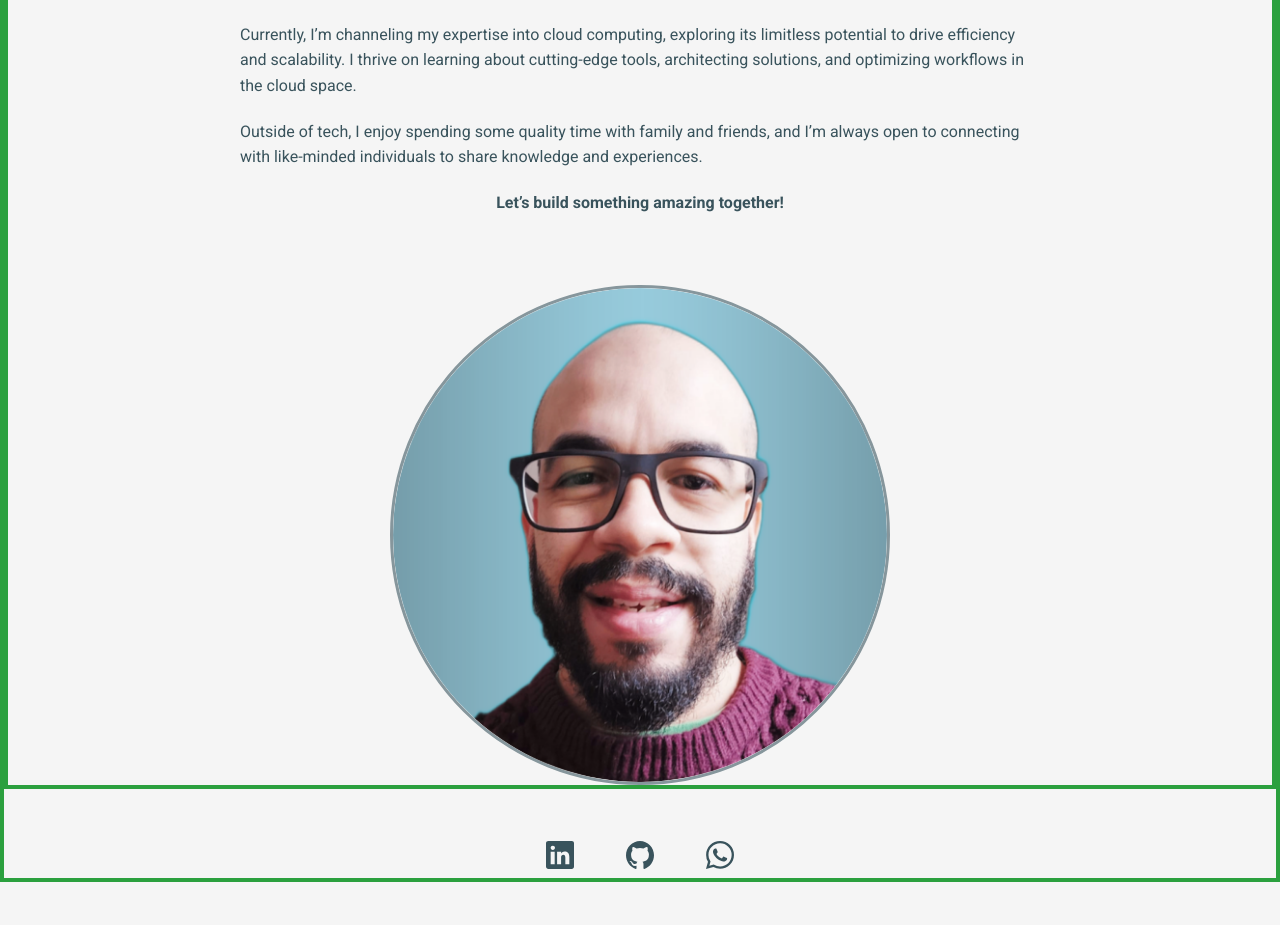
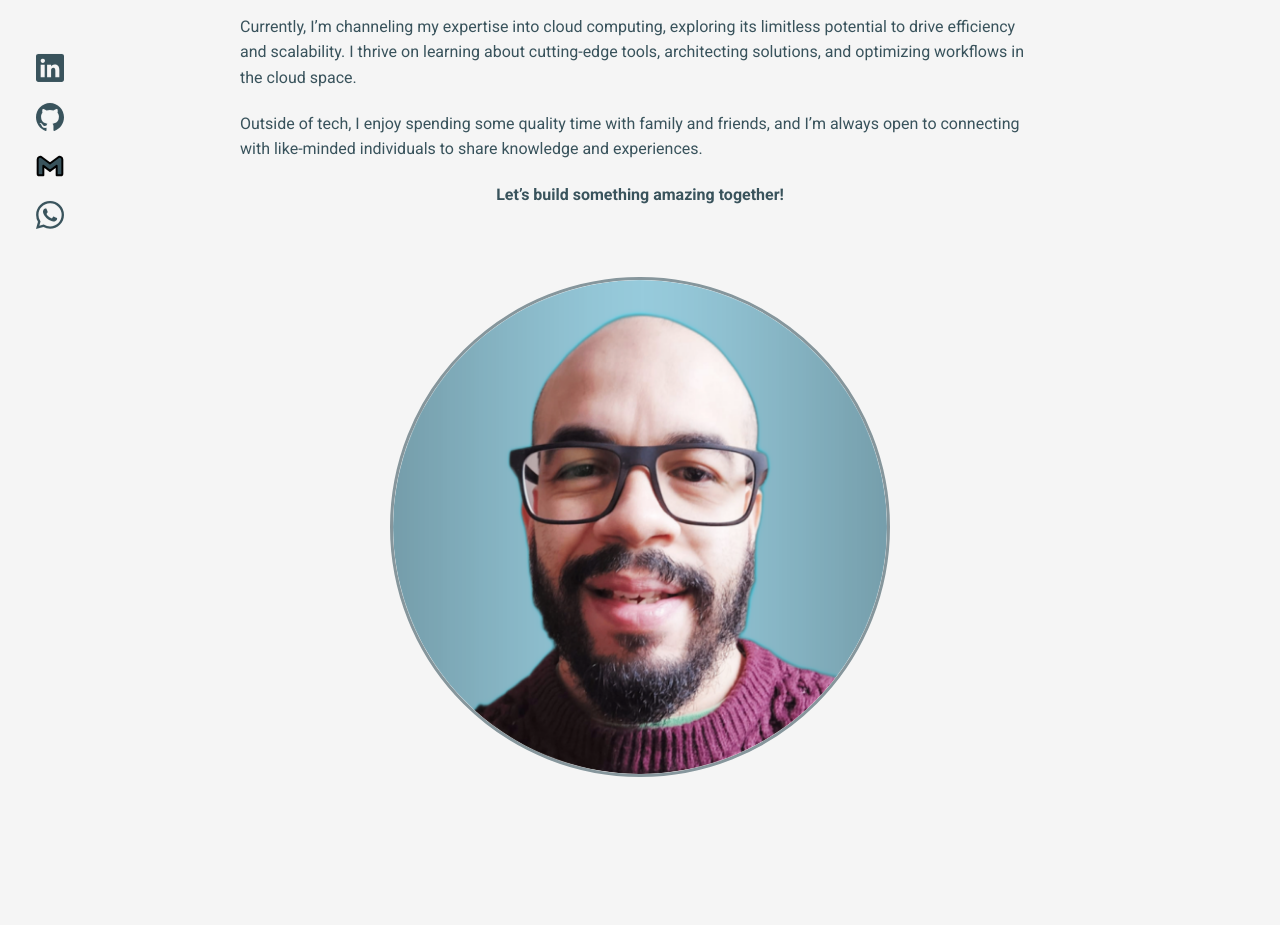
Before and after one commit to Thiagoocosta86/my-portfolio, a React (Create React App) app: page / in a window 1280 px wide. Shown: the part 387-1312 px from the top of the page. Built offline with nearby package versions, Linux system fonts and the light colour scheme.

Commit message:
1- changed the anchoring and took off some navbar elements. 2- took off the social icons from about section. 3- included all contact and social icons on the contact section and put as a float element on the page.

```diff
--- a/src/components/About.js
+++ b/src/components/About.js
@@ -3,9 +3,7 @@ import {aboutText} from '../data/dataText';
 
 
 import profilePic2 from "../assets/img/profile-pic.png";
-import { ReactComponent as GithubIcon } from "../assets/icons/logo-github.svg";
-import { ReactComponent as LinkedInIcon } from "../assets/icons/logo-linkedin.svg";
-import { ReactComponent as WhatsappIcon } from "../assets/icons/logo-whatsapp.svg";
+
 
 const About = () => {
   return (
@@ -22,19 +20,7 @@ const About = () => {
           </div>
 
         </div>
-        <div className='social-media-links'>
-          <ul className="social__profile">
-              <a className="social__profile-link LinkedInIcon" href="https://www.linkedin.com/in/thiago-costa-04443bb9/" target="_blank" rel="noopener noreferrer">
-                  <LinkedInIcon title="Linkedin" width="32" height="32" alt="LinkedIn" />
-              </a>
-              <a className="social__profile-link GithubIcon" href="https://github.com/Thiagoocosta86" target="_blank" rel="noopener noreferrer">
-                  <GithubIcon width="32" title="GitHub" height="32" alt="GitHub" />
-              </a>
-              <a className="social__profile-link WhatsappIcon" href="https://api.whatsapp.com/send?phone=353871720557&text=Hello, more information!" target="_blank" rel="noopener noreferrer">
-                  <WhatsappIcon title="Whatsapp" width="32" height="32" alt="Whatsapp"/>
-              </a>
-          </ul>
-        </div>
+
       </div>
     </section>
   );
--- a/src/components/Contact.js
+++ b/src/components/Contact.js
@@ -3,15 +3,19 @@ import React from 'react';
 import { ReactComponent as EmailIcon } from "../assets/icons/logo-email.svg";
 import { ReactComponent as LinkedInIcon2 } from "../assets/icons/logo-linkedin.svg";
 import { ReactComponent as WhatsappIcon } from "../assets/icons/logo-whatsapp.svg";
+import { ReactComponent as GithubIcon2 } from "../assets/icons/logo-github.svg";
 
 const Contact = () => {
   return (
     <section id="contact"className="contact">
-      <h3>Contact</h3>
-      <div className='social-media-links'>
-          <ul className="social__profile">
-              <a className="social__profile-link LinkedInIcon" href="https://www.linkedin.com/in/thiago-costa-04443bb9/" target="_blank" rel="noopener noreferrer">
+
+      <div className="floating-contact">
+          <ul className="contact-links">
+              <a className="social__profile-link LinkedInIcon" href="https://www.linkedin.com/in/thiagodeodacosta" target="_blank" rel="noopener noreferrer">
                   <LinkedInIcon2 title="Linkedin" width="32" height="32" alt="LinkedIn" />
+              </a>
+              <a className="social__profile-link GithubIcon" href="https://github.com/Thiagoocosta86" target="_blank" rel="noopener noreferrer">
+                  <GithubIcon2 width="32" title="GitHub" height="32" alt="GitHub" />
               </a>
               <a className="social__profile-link EmailIcon" href="mailto:thiagodeodacosta@gmail.com" target="_blank" rel="noopener noreferrer">
                 <EmailIcon className="email-icon" width="32" title="thiagodeodacosta@gmail.com" height="32" alt="Email" />
--- a/src/components/Header.js
+++ b/src/components/Header.js
@@ -3,14 +3,14 @@ import React from 'react';
 const Header = () => {
   return (
     <header>
-      <div href="#home" className="logo">THIAGO COSTA</div>
-      <nav>
+      <div className="logo">THIAGO COSTA</div>
+      <nav id="navbar">
         <ul>
-          <li><a href="#home">Home</a></li>
+
           <li><a href="#skills">Skills</a></li>
           <li><a href="#certificates">Certificates</a></li>
           <li><a href="#projects">Projects</a></li>
-          <li><a href="#contact">Contact</a></li>
+
         </ul>
       </nav>
     </header>
--- a/src/style.css
+++ b/src/style.css
@@ -93,9 +93,9 @@ main {
 
 /*Hero(pic) style*/
 
-.container{
+/*.container{
   border: 4px solid #2ba03e;
-}
+}*/
 
 .profile__container {
 
@@ -105,7 +105,7 @@ main {
   flex-wrap: wrap;
   height: auto;
   /*border: 4px solid #2ba03e;*/
-  border: 4px solid #2ba03e;
+
 }
 
 
@@ -162,51 +162,9 @@ main {
   text-align: center;
 }
 /*Social Media style*/
-.social-media-links {
-  display: flex;
-  justify-content: space-around;
-  /*border: 4px solid #9c2222;*/
-  margin-top: 50px;
-
-}
-
-.social__profile {
-  display: flex; /* Use flexbox to enable gap */
-  gap: 3rem; /* Add space between the items */
-  list-style: none; /* Remove bullet points */
-  padding: 0;
-}
 
 
-.social__profile-link svg {
-  fill: #39535C;
-    /* Default color for all icons */
-  transition: fill 1s ease; transform: 1s;
-  transform: scale(1)
-}
 
-
-.LinkedInIcon:hover svg {
-  fill: #0A66C2; /* LinkedIn blue */
-  transform: scale(1.1)
-}
-
-
-.GithubIcon:hover svg {
-  fill: #111111; /* GitHub Black*/
-  transform: scale(1.1)
-}
-
-
-.WhatsappIcon:hover svg {
-  fill: #00A884; /* WhatsApp green */
-  transform: scale(1.1)
-}
-
-.EmailIcon:hover svg {
-  fill: #ec260c; /* WhatsApp green */
-  transform: scale(1.1)
-}
 
 /*SKILLS*/
 .skills, .certificates-container{
@@ -576,8 +534,66 @@ main {
 
 }
 
+.floating-contact {
+  position: fixed; /* Keeps the element fixed while scrolling */
+  top: 50%; /* Start at the top of the viewport */
+  left: 0; /* Align it to the left */
+  width: 100px; /* Set an appropriate width */
+  padding: 20px; /* Add some padding */
+  background-color: #F5F5F5; /* Background color matching your theme */
+
+  animation: float 4s ease-in-out infinite; /* Add a floating animation */
+
+}
+
+@keyframes float {
+  0%, 100% {
+    transform: translateY(0); /* Starting position */
+  }
+  50% {
+    transform: translateY(20px); /* Float down */
+  }
+}
+
+.contact-links{
+  display: flex;
+  justify-content: space-around;
+  flex-direction: column;
+  align-items: center;
+  gap: 10px;
+}
 
 
+
+.social__profile-link svg {
+  fill: #39535C;
+    /* Default color for all icons */
+  transition: fill 1s ease; transform: 1s;
+  transform: scale(1)
+}
+
+
+.LinkedInIcon:hover svg {
+  fill: #0A66C2; /* LinkedIn blue */
+  transform: scale(1.1)
+}
+
+
+.GithubIcon:hover svg {
+  fill: #111111; /* GitHub Black*/
+  transform: scale(1.1)
+}
+
+
+.WhatsappIcon:hover svg {
+  fill: #00A884; /* WhatsApp green */
+  transform: scale(1.1)
+}
+
+.EmailIcon:hover svg {
+  fill: #ec260c; /* WhatsApp green */
+  transform: scale(1.1)
+}
 
 
 
```
